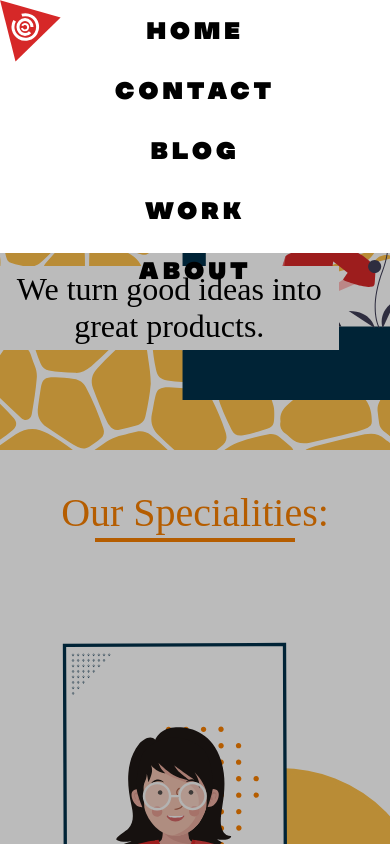
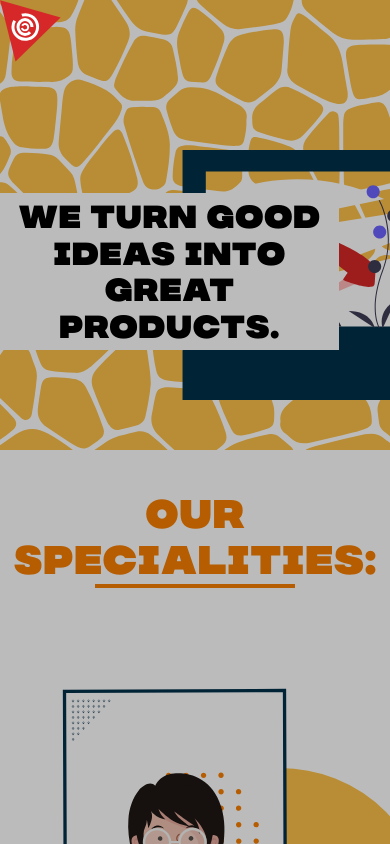
Before and after one commit to akiyl/soul-maze-vite, a website built with Vite: page index.html in a window 390 px wide. Both pictures are taken after a click on the element 30 px from the left and 33 px from the top of the page. Shown: the top 844 px of the page. Built offline with nearby package versions, Linux system fonts and the light colour scheme.

Commit message:
reactive js added

```diff
--- a/src/js/main.js
+++ b/src/js/main.js
@@ -16,8 +16,8 @@ const path = document.querySelector('#polygon')
 
 
 
+
 let open = false
-
 navMenu.addEventListener('click', () => {
 
     content2.classList.toggle('hide')
@@ -25,10 +25,20 @@ navMenu.addEventListener('click', () => {
     if (open == false) {
         open = true
 
-        animate("nav", { opacity: [90, 100], x: [-300, 0] }, { duration: 0.2, easing: 'ease-out' })
+        animate("nav", { opacity: [90, 100], x: ['-30vw', '0vw'] }, { duration: 0.2, easing: 'ease-out' })
     } else {
         open = false
-        animate("nav", { opacity: [100, 90], x: [0, -300] }, { duration: 0.2, easing: 'ease-out' })
+        animate("nav", { opacity: [100, 90], x: ['0vw', '-30vw'] }, { duration: 0.2, easing: 'ease-out' })
+    }
+    if (window.matchMedia("(max-width:700px)")) {
+        if (open == false) {
+            open = true
+
+            animate("nav", { opacity: [90, 100], x: ['-100vw', '0vw'] }, { duration: 0.2, easing: 'ease-out' })
+        } else {
+            open = false
+            animate("nav", { opacity: [100, 90], x: ['0vw', '-100vw'] }, { duration: 0.2, easing: 'ease-out' })
+        }
     }
 
 
--- a/src/styles/_nav.scss
+++ b/src/styles/_nav.scss
@@ -2,7 +2,7 @@ nav {
     position: fixed;
     z-index: 15;
     background-color: white;
-    transform: translateX(-300px);
+    transform: translateX(-30vw);
     font-family: 'MADE Soulmaze Regular';
 }
 
@@ -103,9 +103,12 @@ a:hover {
 }
 
 @media screen and (max-width:700px) {
+    nav {
+        transform: translateX(-100vw);
+    }
     #nav_content {
         width: 100vw;
-        height: 30vh;
+        height: 40vh;
         font-size: 24px;
         text-align: center;
         line-height: 60px;
--- a/src/styles/_normalise.scss
+++ b/src/styles/_normalise.scss
@@ -129,7 +129,7 @@ strong {
 code,
 kbd,
 samp {
-    font-family: monospace, monospace;
+    font-family: 'MADE Soulmaze Regular', monospace;
     /* 1 */
     font-size: 1em;
     /* 2 */
--- a/src/styles/style.scss
+++ b/src/styles/style.scss
@@ -2,6 +2,7 @@
     box-sizing: border-box;
     padding: 0;
     margin: 0;
+    font-family: 'MADE Soulmaze Regular';
 }
 
 @import 'normalise';
```
